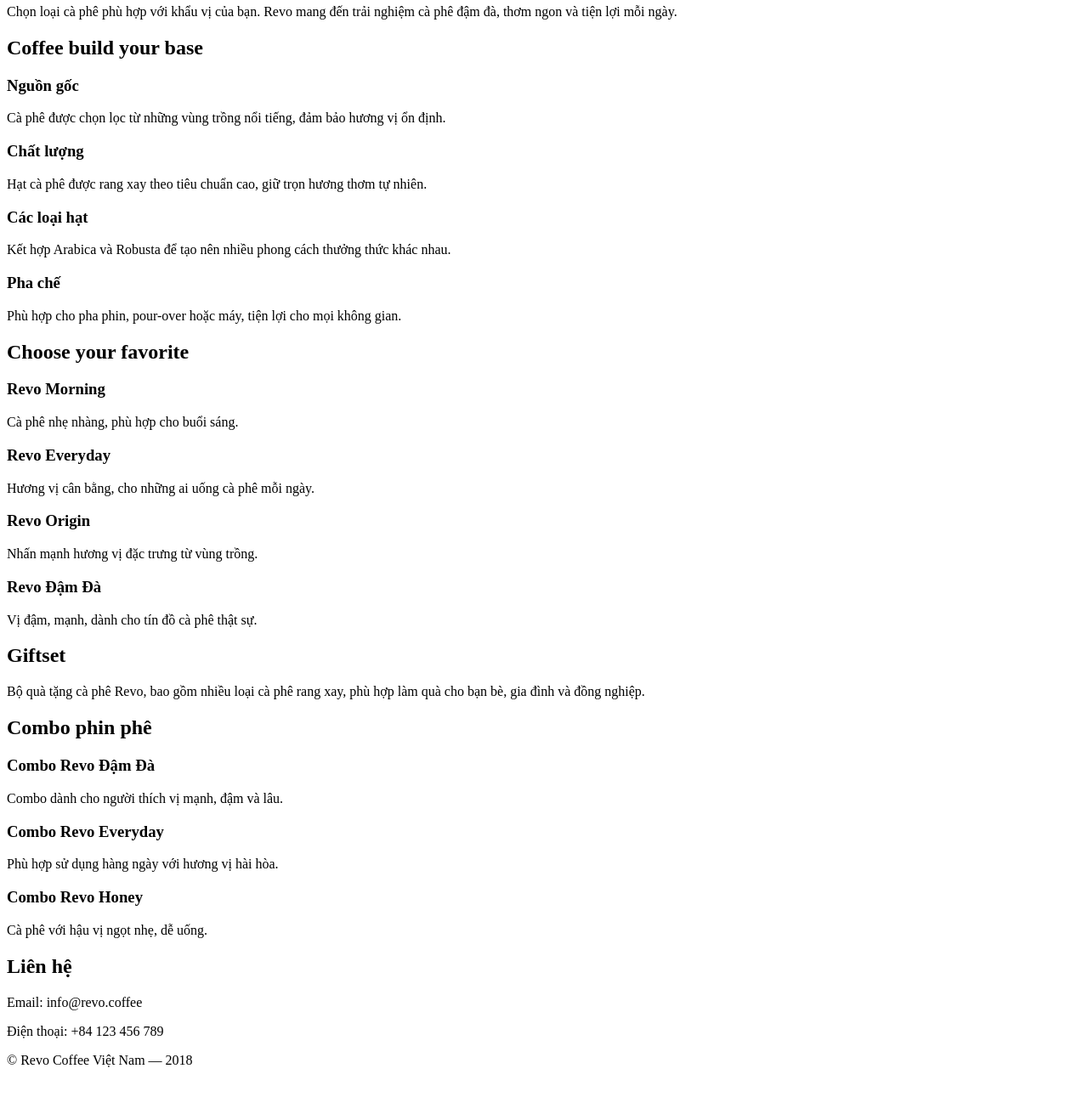
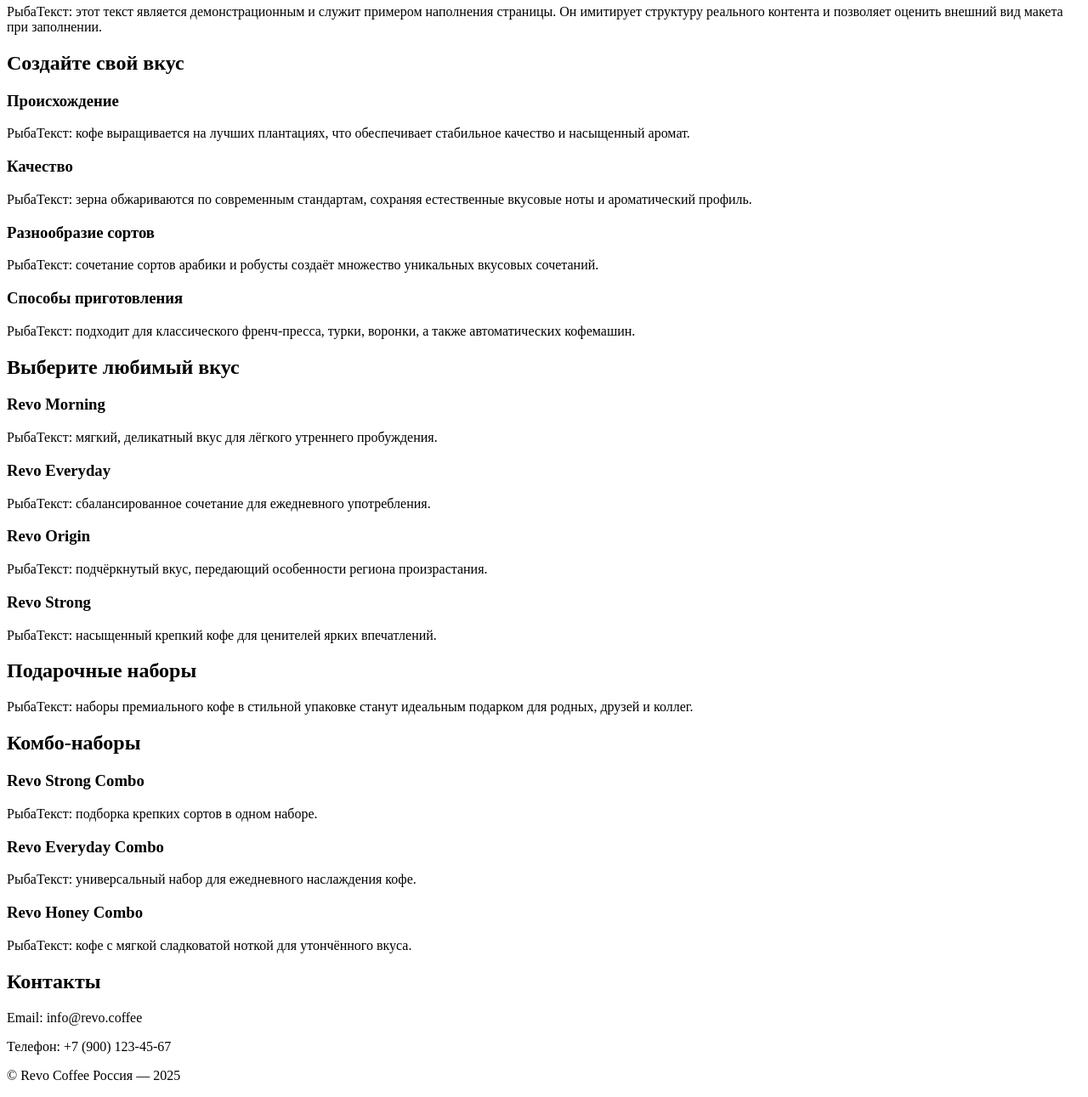
Before and after one commit to Kylapru/my-project, a plain HTML site: page index.html in a window 1280 px wide. Shown: the part 238-1529 px from the top of the page at 85% size. Drawn offline with Linux system fonts and the light colour scheme.

Commit message:
feat: localized content to Russian placeholder text

```diff
--- a/index.html
+++ b/index.html
@@ -1,9 +1,16 @@
 <!DOCTYPE html>
-<html lang="vi">
+<html lang="ru">
+
 <head>
     <meta charset="UTF-8">
     <meta name="viewport" content="width=device-width, initial-scale=1.0">
     <title>Revo Coffee</title>
+
+    <!-- Шрифты Montserrat + Nunito -->
+    <link href="https://fonts.googleapis.com/css2?family=Montserrat:wght@300;400;600&family=Nunito:wght@300;400;600&display=swap" rel="stylesheet">
+
+    <!-- Фавиконка -->
+    <link rel="icon" href="assets/favicon.ico" type="image/x-icon">
 </head>
 
 <body>
@@ -15,20 +22,21 @@
 
     <nav>
         <ul>
-                <li><a href="#hero">TRANG CHỦ</a></li>
-                <li><a href="#favorite">COFFEE</a></li>
-                <li><a href="#base">PHIN MẠ MÀU</a></li>
-                <li><a href="#combo">COMBO PHIN PHÊ</a></li>
-                <li><a href="#giftset">GIFTSET</a></li>
-                <li><a href="#contact">LIÊN HỆ</a></li>
+            <li><a href="#hero">ГЛАВНАЯ</a></li>
+            <li><a href="#favorite">КОФЕ</a></li>
+            <li><a href="#base">ОСНОВЫ ВКУСА</a></li>
+            <li><a href="#combo">КОМБО НАБОРЫ</a></li>
+            <li><a href="#giftset">ПОДАРОЧНЫЕ НАБОРЫ</a></li>
+            <li><a href="#contact">КОНТАКТЫ</a></li>
         </ul>
     </nav>
 
     <section id="hero">
-            <h1>Your personalized coffee</h1>
+        <h1>Ваш персональный кофе</h1>
         <p>
-                Chọn loại cà phê phù hợp với khẩu vị của bạn. Revo mang đến trải nghiệm cà phê
-                đậm đà, thơm ngon và tiện lợi mỗi ngày.
+            РыбаТекст: этот текст является демонстрационным и служит примером
+            наполнения страницы. Он имитирует структуру реального контента и позволяет
+            оценить внешний вид макета при заполнении.
         </p>
     </section>
 </header>
@@ -36,90 +44,102 @@
 <main>
 
     <section id="base">
-            <h2>Coffee build your base</h2>
+        <h2>Создайте свой вкус</h2>
 
         <article>
-                <h3>Nguồn gốc</h3>
-                <p>Cà phê được chọn lọc từ những vùng trồng nổi tiếng, đảm bảo hương vị ổn định.</p>
+            <h3>Происхождение</h3>
+            <p>
+                РыбаТекст: кофе выращивается на лучших плантациях, что обеспечивает
+                стабильное качество и насыщенный аромат.
+            </p>
         </article>
 
         <article>
-                <h3>Chất lượng</h3>
-                <p>Hạt cà phê được rang xay theo tiêu chuẩn cao, giữ trọn hương thơm tự nhiên.</p>
+            <h3>Качество</h3>
+            <p>
+                РыбаТекст: зерна обжариваются по современным стандартам, сохраняя
+                естественные вкусовые ноты и ароматический профиль.
+            </p>
         </article>
 
         <article>
-                <h3>Các loại hạt</h3>
-                <p>Kết hợp Arabica và Robusta để tạo nên nhiều phong cách thưởng thức khác nhau.</p>
+            <h3>Разнообразие сортов</h3>
+            <p>
+                РыбаТекст: сочетание сортов арабики и робусты создаёт множество
+                уникальных вкусовых сочетаний.
+            </p>
         </article>
 
         <article>
-                <h3>Pha chế</h3>
-                <p>Phù hợp cho pha phin, pour-over hoặc máy, tiện lợi cho mọi không gian.</p>
+            <h3>Способы приготовления</h3>
+            <p>
+                РыбаТекст: подходит для классического френч-пресса, турки, воронки,
+                а также автоматических кофемашин.
+            </p>
         </article>
     </section>
 
     <section id="favorite">
-            <h2>Choose your favorite</h2>
+        <h2>Выберите любимый вкус</h2>
 
         <article>
             <h3>Revo Morning</h3>
-                <p>Cà phê nhẹ nhàng, phù hợp cho buổi sáng.</p>
+            <p>РыбаТекст: мягкий, деликатный вкус для лёгкого утреннего пробуждения.</p>
         </article>
 
         <article>
             <h3>Revo Everyday</h3>
-                <p>Hương vị cân bằng, cho những ai uống cà phê mỗi ngày.</p>
+            <p>РыбаТекст: сбалансированное сочетание для ежедневного употребления.</p>
         </article>
 
         <article>
             <h3>Revo Origin</h3>
-                <p>Nhấn mạnh hương vị đặc trưng từ vùng trồng.</p>
+            <p>РыбаТекст: подчёркнутый вкус, передающий особенности региона произрастания.</p>
         </article>
 
         <article>
-                <h3>Revo Đậm Đà</h3>
-                <p>Vị đậm, mạnh, dành cho tín đồ cà phê thật sự.</p>
+            <h3>Revo Strong</h3>
+            <p>РыбаТекст: насыщенный крепкий кофе для ценителей ярких впечатлений.</p>
         </article>
     </section>
 
     <section id="giftset">
-            <h2>Giftset</h2>
+        <h2>Подарочные наборы</h2>
         <p>
-                Bộ quà tặng cà phê Revo, bao gồm nhiều loại cà phê rang xay, phù hợp làm quà
-                cho bạn bè, gia đình và đồng nghiệp.
+            РыбаТекст: наборы премиального кофе в стильной упаковке станут идеальным
+            подарком для родных, друзей и коллег.
         </p>
     </section>
 
     <section id="combo">
-            <h2>Combo phin phê</h2>
+        <h2>Комбо-наборы</h2>
 
         <article>
-                <h3>Combo Revo Đậm Đà</h3>
-                <p>Combo dành cho người thích vị mạnh, đậm và lâu.</p>
+            <h3>Revo Strong Combo</h3>
+            <p>РыбаТекст: подборка крепких сортов в одном наборе.</p>
         </article>
 
         <article>
-                <h3>Combo Revo Everyday</h3>
-                <p>Phù hợp sử dụng hàng ngày với hương vị hài hòa.</p>
+            <h3>Revo Everyday Combo</h3>
+            <p>РыбаТекст: универсальный набор для ежедневного наслаждения кофе.</p>
         </article>
 
         <article>
-                <h3>Combo Revo Honey</h3>
-                <p>Cà phê với hậu vị ngọt nhẹ, dễ uống.</p>
+            <h3>Revo Honey Combo</h3>
+            <p>РыбаТекст: кофе с мягкой сладковатой ноткой для утончённого вкуса.</p>
         </article>
     </section>
 
     <section id="contact">
-            <h2>Liên hệ</h2>
+        <h2>Контакты</h2>
         <p>Email: info@revo.coffee</p>
-            <p>Điện thoại: +84 123 456 789</p>
+        <p>Телефон: +7 (900) 123-45-67</p>
     </section>
 
 </main>
 
 <footer>
-        <p>© Revo Coffee Việt Nam — 2018</p>
+    <p>© Revo Coffee Россия — 2025</p>
 </footer>
 
 </body>
```
Lines whose indentation alone changed are shown as unchanged.
